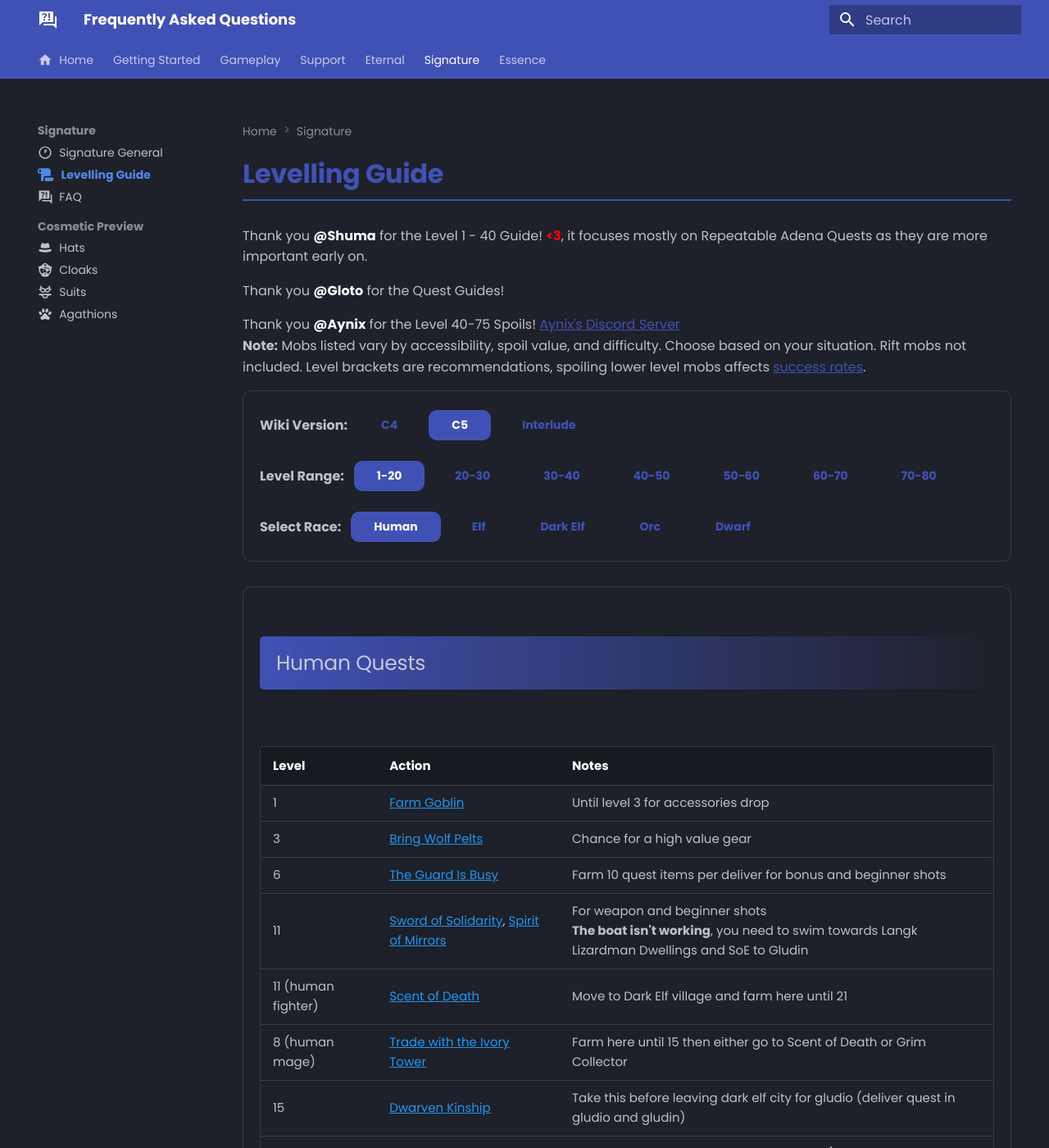
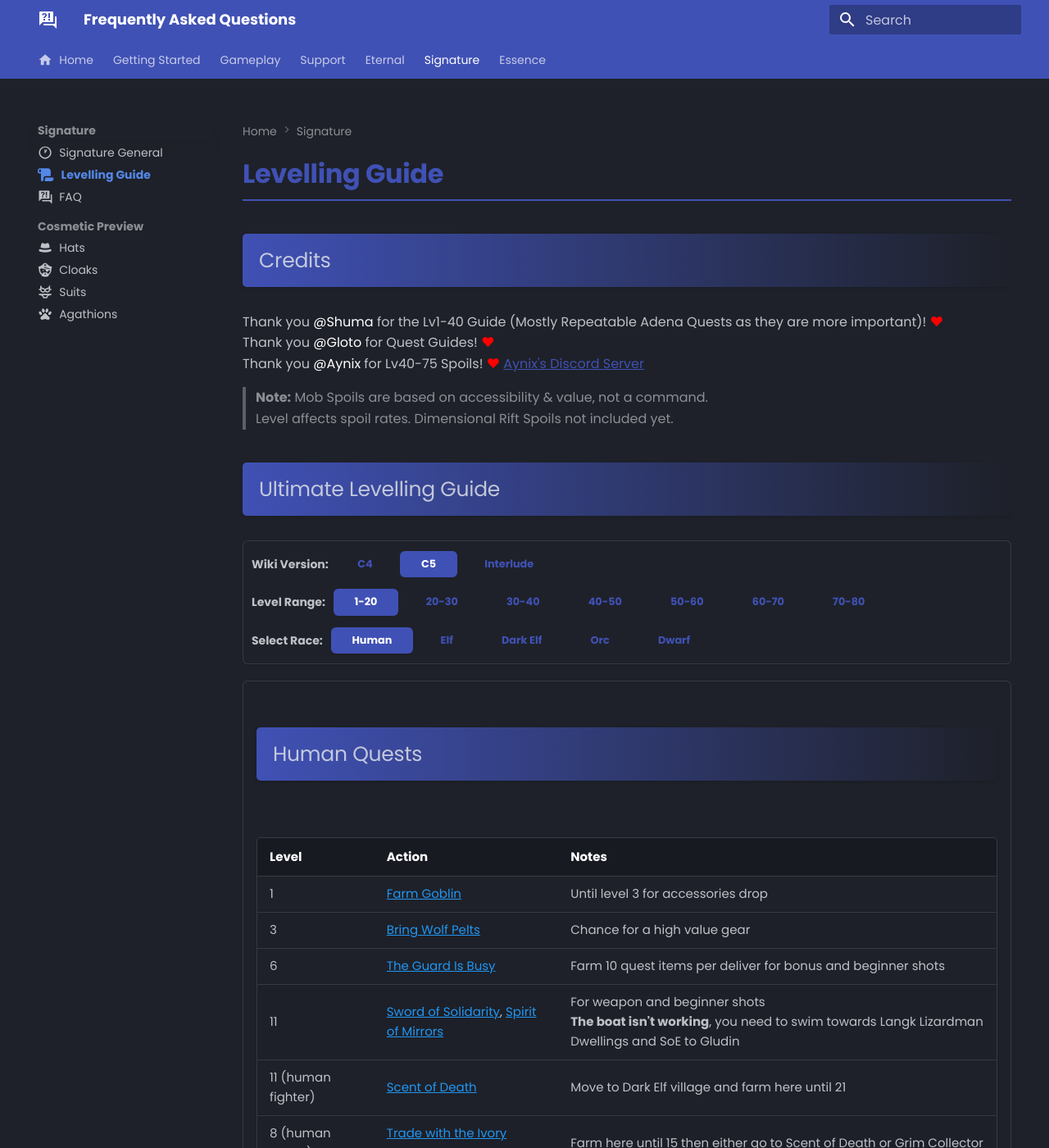
Before and after one commit to tab1-web/faq, an MkDocs documentation site: the page built from docs/signature/quests.md, in a window 1280 px wide and 1400 px high. Shown: the whole window at 82% size. Built offline with MkDocs 1.6.1 and Material for MkDocs 9.7.7, drawn with Linux system fonts in a browser that asks for light colours; some web fonts are replaced.

Commit message:
updating quests

```diff
--- a/docs/signature/js/quest.js
+++ b/docs/signature/js/quest.js
@@ -1,6 +1,6 @@
 class QuestGuideController {
     constructor() {
-        this.currentLevel = '1-20'; // Changed default to start with 1-20
+        this.currentLevel = '1-20';
         this.currentRace = 'human';
         this.currentVersion = 'c5';
         this.currentContentType = 'hunting-zones';
@@ -138,7 +138,6 @@
     showRaceContent() {
         this.hideAllRaceContent();
 
-        // For race-based content, use level-race combination
         const raceElementId = this.requiresRaceSelection(this.currentLevel) ?
             `${this.currentLevel}-${this.currentRace}` : this.currentRace;
 
--- a/docs/signature/quests.md
+++ b/docs/signature/quests.md
@@ -10,11 +10,13 @@
 <script src="/faq/signature/js/quest.js"></script>
 <link rel="stylesheet" href="/faq/signature/styles/style.css">
 
-Thank you **@Shuma**{style="color:white;"} for the Level 1 - 40 Guide! **<3**{style="color:red;"}, it focuses mostly on Repeatable Adena Quests as they are more important early on.
-
-Thank you **@Gloto**{style="color:white";} for the Quest Guides!
-
-Thank you **@Aynix**{style="color:white;"} for the Level 40-75 Spoils! [Aynix's Discord Server](https://discord.gg/Rcqv9UMb82) <br> <strong>Note:</strong> Mobs listed vary by accessibility, spoil value, and difficulty. Choose based on your situation. Rift mobs not included. Level brackets are recommendations, spoiling lower level mobs affects [success rates](/faq/gameplay/monsters/#character-mob-level-difference-penalties).
+## Credits
+Thank you <span style="color:white;">@Shuma</span> for the Lv1-40 Guide (Mostly Repeatable Adena Quests as they are more important)! <span style="color:red;">❤</span><br>
+Thank you <span style="color:white;">@Gloto</span> for Quest Guides! <span style="color:red;">❤</span><br>
+Thank you <span style="color:white;">@Aynix</span> for Lv40-75 Spoils! <span style="color:red;">❤</span> [Aynix's Discord Server](https://discord.gg/Rcqv9UMb82)<br>
+> <strong>Note:</strong> Mob Spoils are based on accessibility & value, not a command. <br> Level affects spoil rates. Dimensional Rift Spoils not included yet.
+
+## Ultimate Levelling Guide
 
 <div class="quest-guide-controls">
     <div class="version-selector">
@@ -329,19 +331,69 @@
     </thead>
     <tbody>
         <tr>
+            <td>20</td>
+            <td>Red-Eyed Invaders</td>
+            <td>x1 Rod, x500 Bait, x60 Lure (you can sell item fish, not proofs, on grocery for some adena)</td>
+        </tr>
+        <tr>
+            <td>20</td>
+            <td>Hunting for wild beasts</td>
+            <td>3.7k adena</td>
+        </tr>
+        <tr>
             <td>21</td>
             <td>Seductive Whispers, Will the Seal be Broken</td>
-            <td>Unique quests for adena <br> Only Dark Elves</td>
+            <td>Unique quests for Adena <br> Only Dark Elves</td>
         </tr>
         <tr>
             <td>21</td>
             <td>Blood Fiend</td>
-            <td>Unique quest for Adena <br> Exlcuding Dark Elves</td>
+            <td>Unique quest for Adena <br> Excluding Dark Elves</td>
         </tr>
         <tr>
             <td>21</td>
             <td>Vanquish Remnants</td>
-            <td>Farm and deliver 10 quest items to keep the Adena Bonus</td>
+            <td>Farm and deliver 10 quest items to keep the Adena Bonus (mandatory for supports and aoe farmers)<br>min 4.8k, black lion mark</td>
+        </tr>
+        <tr>
+            <td>21</td>
+            <td>Sense for Business</td>
+            <td>Min 1k (good for archers & supports, eye monster lens quest)</td>
+        </tr>
+        <tr>
+            <td>24</td>
+            <td>Adept of taste</td>
+            <td>Min 10k - max 16k adena</td>
+        </tr>
+        <tr>
+            <td>25</td>
+            <td>Recover the Farmland</td>
+            <td>Min 1.5k Adena, SPSD, SSD</td>
+        </tr>
+        <tr>
+            <td>25</td>
+            <td>Collector of Jewels</td>
+            <td>Min 12k - Max 63k adena</td>
+        </tr>
+        <tr>
+            <td>25</td>
+            <td>Lizardmen's Conspiracy</td>
+            <td>42.000 SP, repeatable quests worth doing until 32</td>
+        </tr>
+        <tr>
+            <td>25</td>
+            <td>Hunt of the Black Lion</td>
+            <td>Continuation of Vanquish Remnants (also known as "cargo box quest")</td>
+        </tr>
+        <tr>
+            <td>27</td>
+            <td>Acts of Evil</td>
+            <td>Around 98k adena</td>
+        </tr>
+        <tr>
+            <td>28</td>
+            <td>A Wiseman Sows Seeds</td>
+            <td>3.6k Adena</td>
         </tr>
         <tr>
             <td>30</td>
--- a/docs/signature/styles/style.css
+++ b/docs/signature/styles/style.css
@@ -1,17 +1,17 @@
 .md-button {
     background: var(--md-default-bg-color, #fff);
     color: var(--md-primary-fg-color, #1976d2) !important;
-    padding: 0.4em 0.8em;
+    padding: 0.3em 0.6em;
     border: .1rem none !important;
-    border-radius: 0.5rem !important;
+    border-radius: 0.3rem !important;
     cursor: pointer;
     font-weight: 500;
     text-decoration: none;
     display: inline-block;
     margin: 0.1rem;
     transition: all 0.2s ease;
-    font-size: 0.7rem;
-    line-height: 1.4;
+    font-size: 0.64rem;
+    line-height: 1.3;
     box-shadow: none !important;
 }
 
@@ -22,83 +22,96 @@
     font-weight: 600;
 }
 
-.race-selector .md-button:not(.md-button--primary),
-.version-selector .md-button:not(.md-button--primary) {
-    border: 1px solid transparent !important;
-}
-
 .quest-guide-controls {
     display: flex;
     flex-wrap: wrap;
-    gap: 1rem;
-    margin-bottom: 1.5rem;
-    padding: 1rem;
-    background: var(--md-default-bg-color, #fff);
-    border: 1px solid var(--md-default-fg-color--lightest, #ddd);
-    border-radius: 0.5rem;
+    gap: 0.5rem;
+    margin-bottom: 1rem;
+    padding: 0.5rem;
+    background: var(--md-default-bg-color);
+    border: 1px solid var(--md-default-fg-color--lightest);
+    border-radius: 0.3rem;
     align-items: center;
     position: sticky;
     top: 0;
     z-index: 100;
-    box-shadow: 0 2px 5px rgba(0,0,0,0.1);
+    box-shadow: 0 1px 3px rgba(0,0,0,0.1);
 }
 
-.race-selector, .version-selector, .level-selector, .content-type-selector {
+.race-selector,
+.version-selector,
+.level-selector,
+.content-type-selector {
     display: flex;
     align-items: center;
-    gap: 0.25rem;
+    gap: 0.2rem;
     flex-wrap: wrap;
-    font-size: 0.8rem;
+    font-size: 0.7rem;
 }
 
-.version-selector span, .level-selector span, .race-selector span, .content-type-selector span {
+.version-selector span,
+.level-selector span,
+.race-selector span,
+.content-type-selector span {
     font-weight: 600;
-    margin-right: 0.25rem;
+    margin-right: 0.2rem;
     color: var(--md-default-fg-color, #333);
-    font-size: 0.8rem;
+    font-size: 0.7rem;
+    white-space: nowrap;
 }
 
-.control-title {
-    font-weight: bold;
-    display: inline-block;
-    vertical-align: baseline;
-    line-height: 1.4;
+@media screen and (max-width: 768px) {
+    .quest-guide-controls {
+        padding: 0.3rem;
+        gap: 0.3rem;
+    }
+
+    .md-button {
+        padding: 0.2em 0.4em;
+        font-size: 0.6rem;
+    }
+
+    @media screen and (max-width: 480px) {
+        .quest-guide-controls {
+            flex-direction: column;
+            align-items: flex-start;
+        }
+
+        .race-selector,
+        .version-selector,
+        .level-selector,
+        .content-type-selector {
+            width: 100%;
+            justify-content: space-between;
+        }
+    }
 }
 
-.race-selector {
+.race-selector, .content-type-selector {
     display: none;
 }
 
-.content-type-selector {
-    display: none;
-}
-
-.race-selector.active {
-    display: flex;
-}
-
-.content-type-selector.active {
+.race-selector.active, .content-type-selector.active {
     display: flex;
 }
 
 .race-content, .content-type-section {
     margin-top: 1rem;
-    padding: 1rem;
-    border: 1px solid var(--md-default-fg-color--lightest, #ddd);
-    border-radius: 0.5rem;
-    background: var(--md-default-bg-color, #fff);
+    padding: 0.8rem;
+    border: 1px solid var(--md-default-fg-color--lightest);
+    border-radius: 0.3rem;
+    background: var(--md-default-bg-color);
 }
 
 .race-content h3 {
     margin-top: 0;
     color: var(--md-primary-fg-color, #1976d2);
+    font-size: 1.1rem;
 }
 
-
-/* Center tables inside both classes */
 .content-type-section table,
 .race-content table {
     margin-left: auto !important;
     margin-right: auto !important;
-    width: auto !important; /* Optional: Prevents forced full-width */
+    width: auto !important;
 }
```
